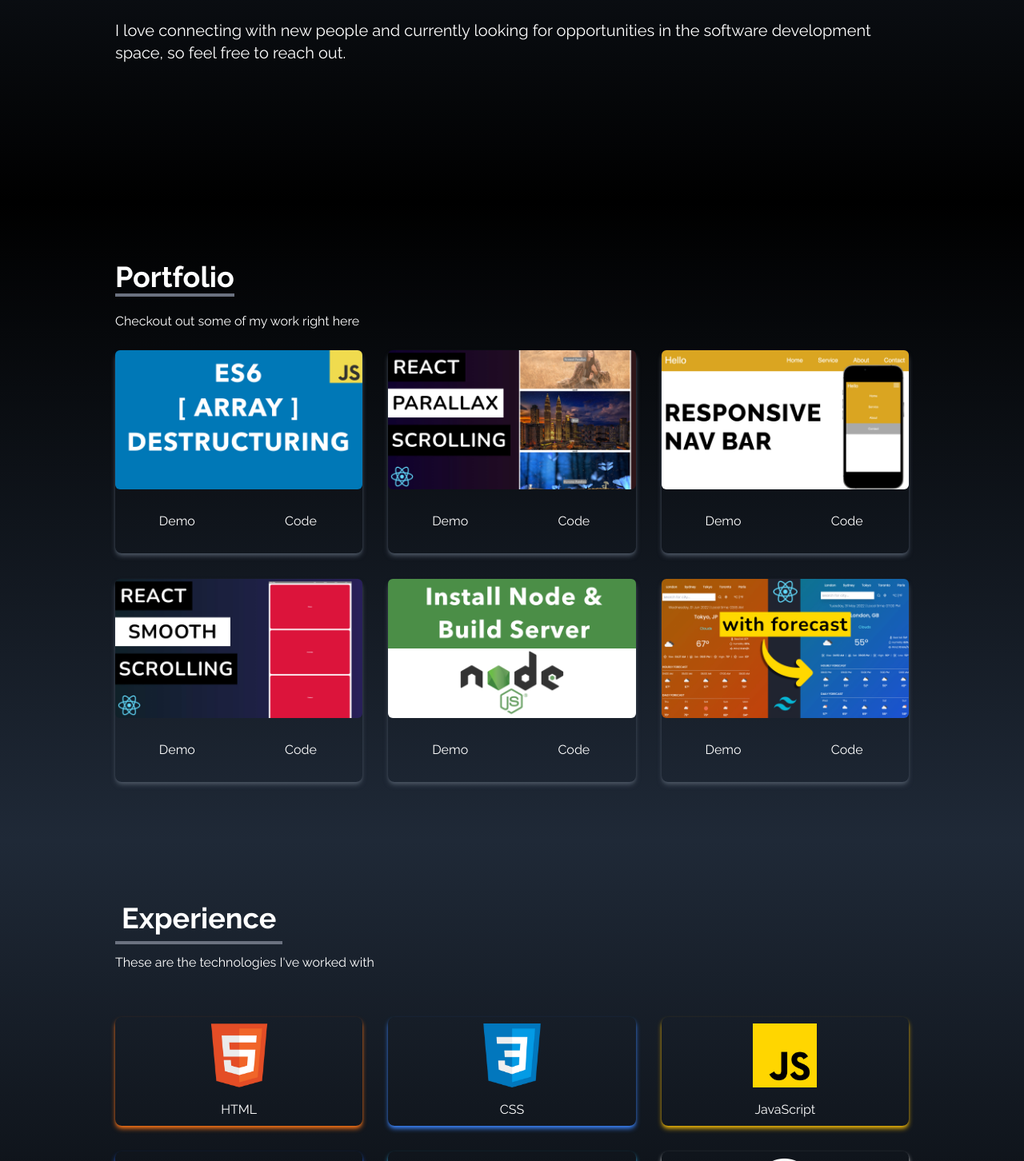
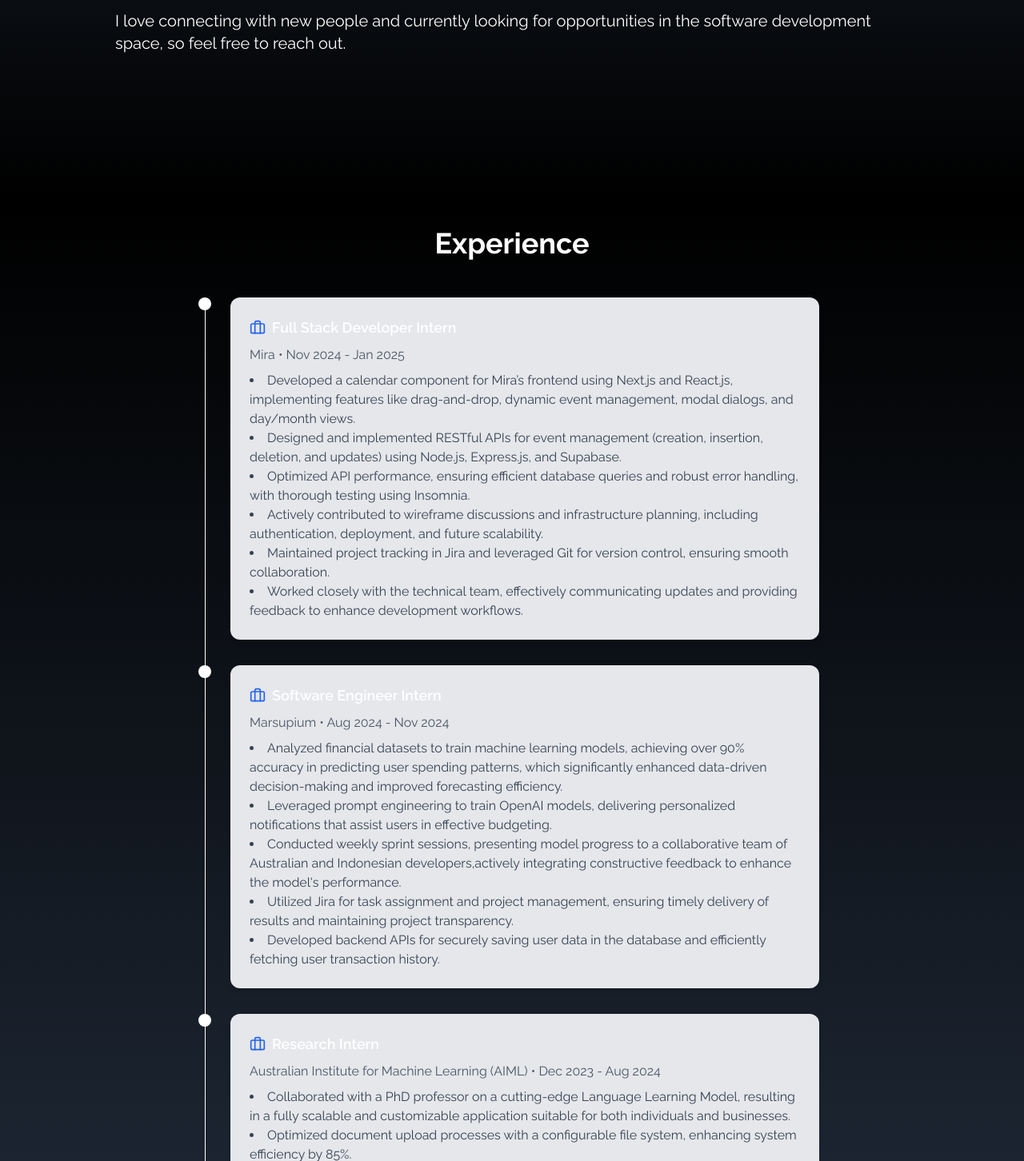
Before and after one commit to ManavBijlani21/PersonalPortfolio, a React (Create React App) app: page / in a window 1280 px wide. Shown: the part 1348-2800 px from the top of the page at 80% size. Built offline with nearby package versions, Linux system fonts and the light colour scheme.

Commit message:
Enhanced the Experience component

```diff
--- a/package.json
+++ b/package.json
@@ -7,6 +7,7 @@
     "@testing-library/jest-dom": "^6.6.3",
     "@testing-library/react": "^16.2.0",
     "@testing-library/user-event": "^13.5.0",
+    "lucide-react": "^0.477.0",
     "react": "^19.0.0",
     "react-dom": "^19.0.0",
     "react-icons": "^5.5.0",
--- a/src/App.js
+++ b/src/App.js
@@ -1,6 +1,7 @@
 import About from "./components/About";
 import Contact from "./components/Contact";
 import Experience from "./components/Experience";
+import Experiences from "./components/Experiences";
 import Home from "./components/Home";
 import NavBar from "./components/NavBar";
 import Portfolio from "./components/Portfolio";
@@ -12,6 +13,7 @@ function App() {
     <NavBar/>
     <Home/>
     <About/>
+    <Experiences/>
     <Portfolio/>
     <Experience/>
     <Contact/>
--- a/src/components/About.jsx
+++ b/src/components/About.jsx
@@ -5,12 +5,14 @@ const About = () => {
     <div
     name = "about"
     className = "w-full h-screen bg-gradient-to-b from-gray-800 to-black text-white">
-      <div className = "max-w-screen-lg p-4 mx-auto flex flex-col justify-center w-full h-full">
+      <div className = "max-w-screen-lg pl-4 pr-4 pb-4 mx-auto flex flex-col justify-center w-full h-full">
         <div className = "pb-8">
+          <br>
+          </br>
           <p className = "text-4xl font-bold inline border-b-4 border-gray-500">About</p>
         </div>
 
-        <p className = "text-xl mt-20">
+        <p className = "text-xl py-6">
           Hello, I'm Manav Bijlani, currently in my third year pursuing a
           Bachelor's degree in Computer Science at The University of Adelaide. I
           am a motivated individual with a passion for problem-solving and STEM
--- a/src/components/Experience.jsx
+++ b/src/components/Experience.jsx
@@ -1,92 +1,91 @@
-import React from 'react'
-import html from '../assets/html.png';
-import css from '../assets/css.png';
-import javascript from '../assets/javascript.png';
-import reactImage from '../assets/reactImage.png';
-import nextjs from '../assets/nextjs.png';
-import graphql from '../assets/graphql.png';
-import github from '../assets/github.png';
-import tailwind from '../assets/tailwind.png';
+import React from "react";
+import css from "../assets/css.png";
+import github from "../assets/github.png";
+import graphql from "../assets/graphql.png";
+import html from "../assets/html.png";
+import javascript from "../assets/javascript.png";
+import nextjs from "../assets/nextjs.png";
+import reactImage from "../assets/reactImage.png";
+import tailwind from "../assets/tailwind.png";
 
 const Experience = () => {
-
   const techs = [
     {
-        id : 1,
-        src : html,
-        title : 'HTML',
-        style : 'shadow-orange-500'
+      id: 1,
+      src: html,
+      title: "HTML",
+      style: "shadow-orange-500",
     },
     {
-        id : 2,
-        src : css,
-        title : 'CSS',
-        style : 'shadow-blue-500'
+      id: 2,
+      src: css,
+      title: "CSS",
+      style: "shadow-blue-500",
     },
     {
-        id : 3,
-        src : javascript,
-        title : 'JavaScript',
-        style : 'shadow-yellow-500'
+      id: 3,
+      src: javascript,
+      title: "JavaScript",
+      style: "shadow-yellow-500",
     },
     {
-        id : 4,
-        src : reactImage,
-        title : 'React',
-        style : 'shadow-blue-600'
+      id: 4,
+      src: reactImage,
+      title: "React",
+      style: "shadow-blue-600",
     },
     {
-        id : 5,
-        src : tailwind,
-        title : 'Tailwind',
-        style : 'shadow-sky-400'
+      id: 5,
+      src: tailwind,
+      title: "Tailwind",
+      style: "shadow-sky-400",
     },
     {
-        id : 6,
-        src : nextjs,
-        title : 'Next JS',
-        style : 'shadow-white'
+      id: 6,
+      src: nextjs,
+      title: "Next JS",
+      style: "shadow-white",
     },
     {
-        id : 7,
-        src : graphql,
-        title : 'GraphQL',
-        style : 'shadow-pink-400'
+      id: 7,
+      src: graphql,
+      title: "GraphQL",
+      style: "shadow-pink-400",
     },
     {
-        id : 8,
-        src : github,
-        title : 'GitHub',
-        style : 'shadow-gray-400'
+      id: 8,
+      src: github,
+      title: "GitHub",
+      style: "shadow-gray-400",
     },
-  ]
+  ];
   return (
-    <div name = 'experience' className = "bg-gradient-to-b from-gray-800 to-black w-full h-screen">
-
-     <div className = "max-w-screen-lg mx-auto p-4 flex flex-col justify-center w-full h-full text-white">
+    <div
+      name="experience"
+      className="w-full h-screen bg-gradient-to-b from-gray-800 to-black"
+    >
+      <div className="max-w-screen-lg mx-auto p-4 flex flex-col justify-center w-full h-full text-white">
         <div>
-            <p className = "text-4xl font-bold border-b-4 border-gray-500 p-2 inline">Experience</p>
-            <p className = "py-6">These are the technologies I've worked with</p>
+          <p className="text-4xl font-bold border-b-4 border-gray-500 p-2 inline">
+            Experience
+          </p>
+          <p className="py-6">These are the technologies I've worked with</p>
         </div>
 
-        <div className = "w-full grid grid-cols-2 sm:grid-cols-3 gap-8 text-center py-8 px-12 sm:px-0">
-
-            {
-                techs.map(({id, src, title, style}) => (
-                    <div key = {id} className = {`shadow-md hover:scale-105 duration-500 py-2 rounded-lg ${style} `}>
-                    <img src = {src} alt = "" className = "w-20 mx-auto"/>
-                    <p className = "mt-4">{title}</p>
+        <div className="w-full grid grid-cols-2 sm:grid-cols-3 gap-8 text-center py-8 px-12 sm:px-0">
+          {techs.map(({ id, src, title, style }) => (
+            <div
+              key={id}
+              className={`shadow-md hover:scale-105 duration-500 py-2 rounded-lg ${style} `}
+            >
+              <img src={src} alt="" className="w-20 mx-auto" />
+              <p className="mt-4">{title}</p>
             </div>
-                ))
-            }
+          ))}
         </div>
-     </div>
-
+      </div>
     </div>
-  )
-}
-
-
-
+  );
+};
 
 export default Experience;
--- /dev/null
+++ b/src/components/Experiences.jsx
@@ -0,0 +1,89 @@
+import React from 'react'
+import { Briefcase } from 'lucide-react';;
+
+
+const Experiences = () => {
+
+    const experiences = [
+        {
+          title: 'Full Stack Developer Intern',
+          company: 'Mira',
+          period: 'Nov 2024 - Jan 2025',
+          description: `● Developed a calendar component for Mira’s frontend using Next.js and React.js, implementing features like drag-and-drop, dynamic event management, modal dialogs, and day/month views.
+
+          ● Designed and implemented RESTful APIs for event management (creation, insertion, deletion, and updates) using Node.js, Express.js, and Supabase.
+          ● Optimized API performance, ensuring efficient database queries and robust error handling, with thorough testing using Insomnia.● Actively contributed to wireframe discussions and infrastructure planning, including authentication, deployment, and future scalability.
+          ● Maintained project tracking in Jira and leveraged Git for version control, ensuring smooth collaboration.● Worked closely with the technical team, effectively communicating updates and providing feedback to enhance development workflows.`,
+        },
+        {
+          title: 'Software Engineer Intern',
+          company: 'Marsupium',
+          period: 'Aug 2024 - Nov 2024',
+          description: "● Analyzed financial datasets to train machine learning models, achieving over 90% accuracy in predicting user spending patterns, which significantly enhanced data-driven decision-making and improved forecasting efficiency.● Leveraged prompt engineering to train OpenAI models, delivering personalized notifications that assist users in effective budgeting.● Conducted weekly sprint sessions, presenting model progress to a collaborative team of Australian and Indonesian developers,actively integrating constructive feedback to enhance the model's performance.● Utilized Jira for task assignment and project management, ensuring timely delivery of results and maintaining project transparency.● Developed backend APIs for securely saving user data in the database and efficiently fetching user transaction history.",
+        },
+        {
+            title: 'Research Intern',
+            company: 'Australian Institute for Machine Learning (AIML)',
+            period: 'Dec 2023 - Aug 2024',
+            description: "● Collaborated with a PhD professor on a cutting-edge Language Learning Model, resulting in a fully scalable and customizable application suitable for both individuals and businesses. ● Optimized document upload processes with a configurable file system, enhancing system efficiency by 85%.● Enhanced security measures by implementing backend protection strategies to safeguard sensitive data.● Carried out comprehensive research on Retrieval Augmented Generation (RAG) applications for enhancing the model capabilites.",
+          },
+      ];
+
+
+  return (
+        <section id="experience" className="bg-gradient-to-b from-black to-gray-800 py-8 text-white">
+          <div className="container mx-auto px-8">
+            <SectionTitle>Experience</SectionTitle>
+            <Timeline items={experiences} />
+          </div>
+        </section>
+  );
+}
+
+function SectionTitle({ children }) {
+    return (
+      <h2 className="text-3xl md:text-4xl font-bold text-center mb-12 text-white">
+        {children}
+      </h2>
+    );
+  }
+
+  function Timeline({ items }) {
+    return (
+      <div className="max-w-3xl mx-auto">
+        {items.map((item, index) => (
+          <div key={index} className="relative pl-8 pb-8 last:pb-0">
+            {/* Timeline Line */}
+            <div className="absolute left-0 top-0 h-full w-px bg-white dark:bg-white" />
+
+            {/* Timeline Point */}
+            <div className="absolute left-[-8px] top-0 w-4 h-4 rounded-full bg-white dark:bg-white" />
+
+            {/* Timeline Card */}
+            <div className="group relative bg-gray-200 dark:bg-gray-800 p-6 rounded-xl shadow-md hover:shadow-lg transition-transform duration-300 transform hover:-translate-y-1">
+              <div className="absolute inset-0 bg-gradient-to-r from-gray-500/10 to-gray-700/10 rounded-xl opacity-0 group-hover:opacity-100 transition-opacity duration-300 pointer-events-none" />
+
+              <div className="relative z-10">
+                <div className="flex items-center gap-2 mb-2">
+                  <Briefcase className="w-5 h-5 text-blue-600 dark:text-blue-400 group-hover:scale-110 transition-transform duration-300" />
+                  <h3 className="font-semibold text-lg">{item.title}</h3>
+                </div>
+
+                <div className="text-gray-600 dark:text-gray-400 mb-2">
+                  {item.company} • {item.period}
+                </div>
+
+                <ul className="list-disc list-inside text-gray-700 dark:text-gray-300">
+                {item.description.split("●").map((point, i) =>
+                  point.trim() && <li key={i}>{point.trim()}</li>
+                )}
+              </ul>
+              </div>
+            </div>
+          </div>
+        ))}
+      </div>
+    );
+  }
+
+export default Experiences
--- a/src/components/Home.jsx
+++ b/src/components/Home.jsx
@@ -12,8 +12,9 @@ function Home() {
     const typed = new Typed(el.current, {
       strings: [
         "Full Stack Web Developer",
-        "Software Engineer",
-        "UI / UX Designer",
+        "AI Chatbot Developer",
+        "Lifelong Learner",
+        "Innovative Problem Solver",
       ],
       typeSpeed: 100,
       backSpeed: 60,
@@ -63,6 +64,7 @@ function Home() {
             className="rounded-2xl mx-auto w-3/4 md:w-full"
           />
         </div>
+
       </div>
     </div>
   );
```
Also changed, not shown: 1 other file (tests, documents, lock files or other folders).
